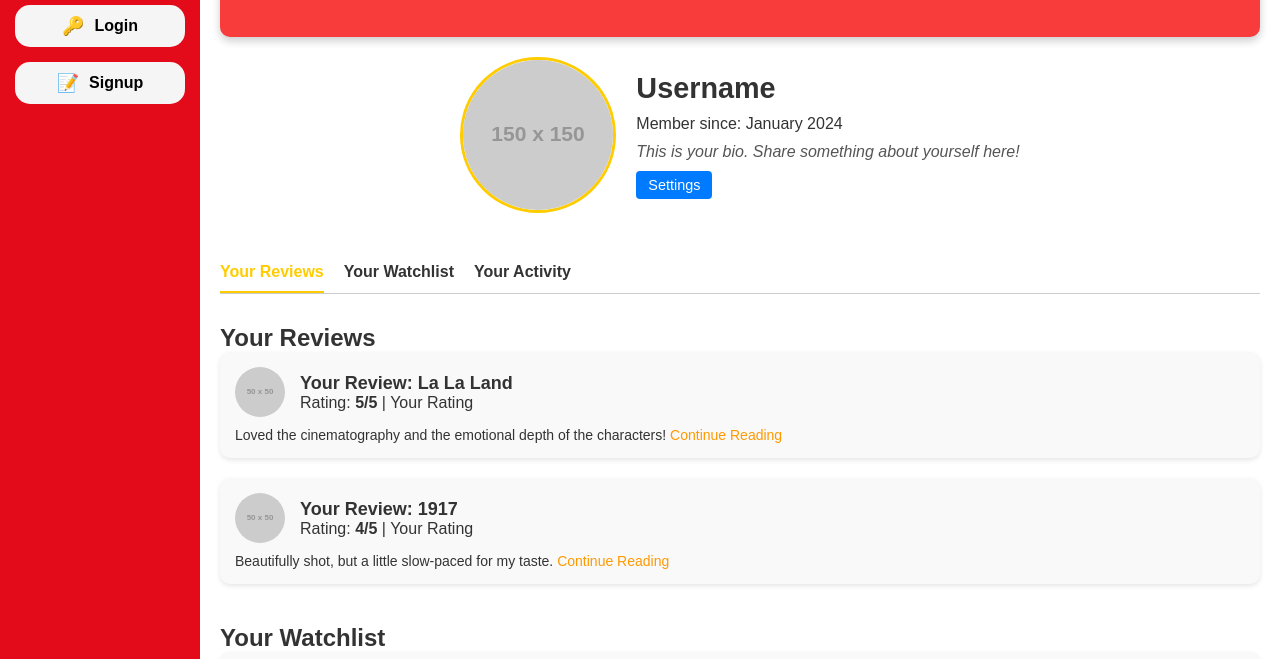
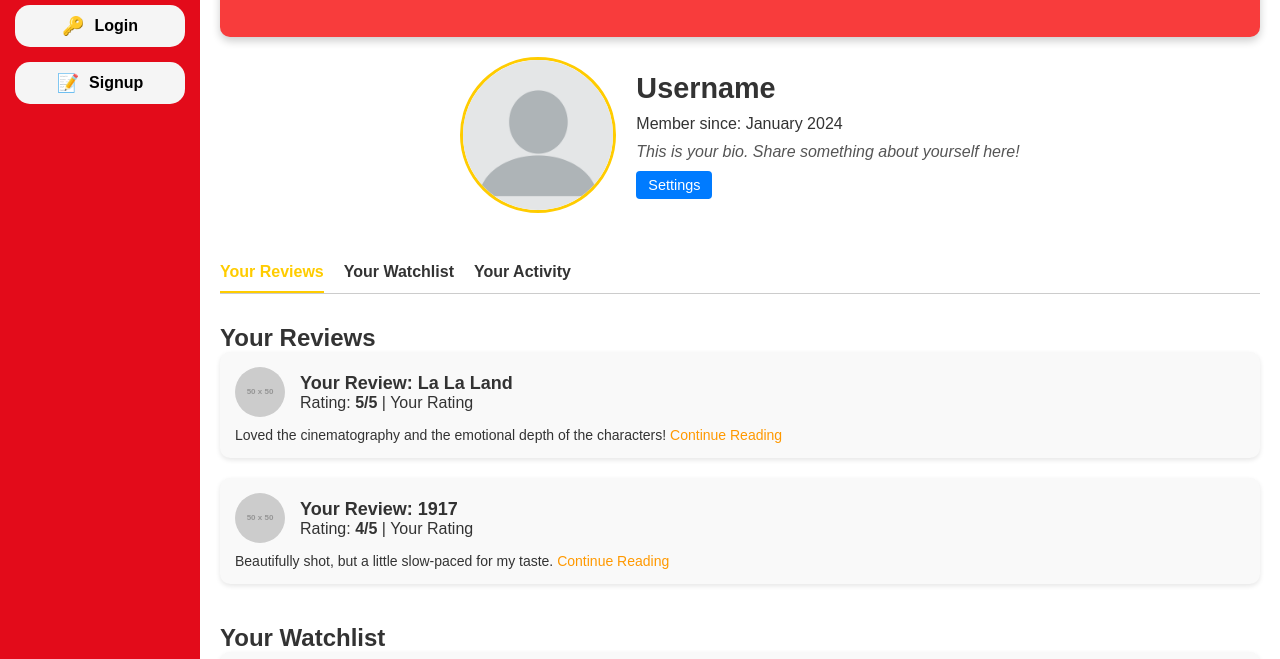
Before and after one commit to indelgarcia/popcornpicks, a website: page profile.html in a window 1280 px wide. Shown: the part 141-800 px from the top of the page. Drawn offline with Linux system fonts and the light colour scheme; placeholder pictures from the web are drawn by us.

Commit message:
downloading empty pfp -> create dir -> replace blank pfp

```diff
--- a/profile.html
+++ b/profile.html
@@ -24,7 +24,7 @@
             <!-- Profile Information -->
             <section class="profile-header">
                 <div class="profile-info">
-                    <img src="https://via.placeholder.com/150" alt="Profile Picture" class="profile-pic">
+                    <img src="images/blank_profile_picture.png" alt="Profile Picture" class="profile-pic">
                     <div class="user-details">
                         <h2>Username</h2>
                         <p>Member since: January 2024</p>
```
Also changed, not shown: images/blank_profile_picture.png (added).
